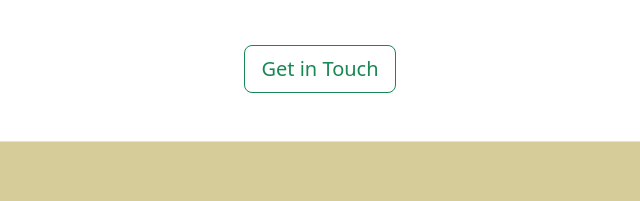
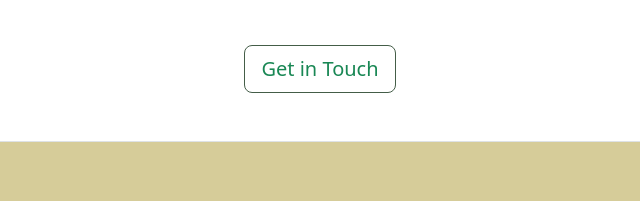
Before and after one commit to XenoMee/Adrian-Trandafir, a plain HTML site: page index.html in a window 1280 px wide. Shown: the part 4095-4296 px from the top of the page, 320-960 px from the left. Drawn offline with nearby package versions, Linux system fonts and the light colour scheme.

Commit message:
Chaged border color Contact button

```diff
--- a/index.html
+++ b/index.html
@@ -228,7 +228,7 @@
     <!-- Contact Me -->
     <section id="contact-me" class="section">
       <div class="d-flex container justify-content-center align-items-center my-5">
-        <a href="mailto:adrian-stefan.trandafir@outlook.com"><button type="button" class="btn btn-outline-success btn-lg">Get in Touch</button></a>
+        <a href="mailto:adrian-stefan.trandafir@outlook.com"><button type="button" class="btn btn-outline-success btn-lg" style="border-color:#445D48;">Get in Touch</button></a>
       </div>
     </section>
 
```
